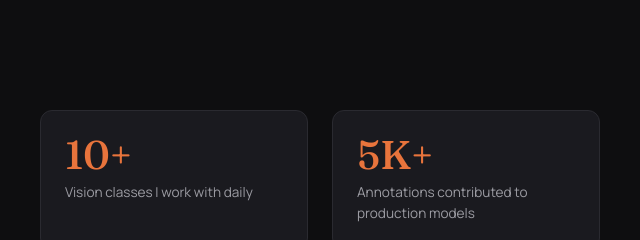
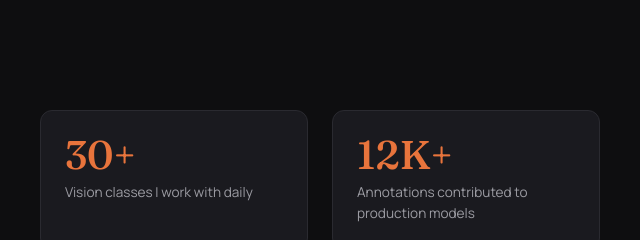
Before and after one commit to biki97/biki97.github.io, a plain HTML site: page index.html in a window 1280 px wide. Shown: the part 860-1100 px from the top of the page, 632-1272 px from the left. Drawn offline with Linux system fonts and the light colour scheme.

Commit message:
Update index.html

```diff
--- a/index.html
+++ b/index.html
@@ -906,11 +906,11 @@
       </div>
       <div class="about-stats">
         <div class="stat-card">
-          <div class="stat-num">10+</div>
+          <div class="stat-num">30+</div>
           <div class="stat-label">Vision classes I work with daily</div>
         </div>
         <div class="stat-card">
-          <div class="stat-num">5K+</div>
+          <div class="stat-num">12K+</div>
           <div class="stat-label">Annotations contributed to production models</div>
         </div>
         <div class="stat-card">
```
